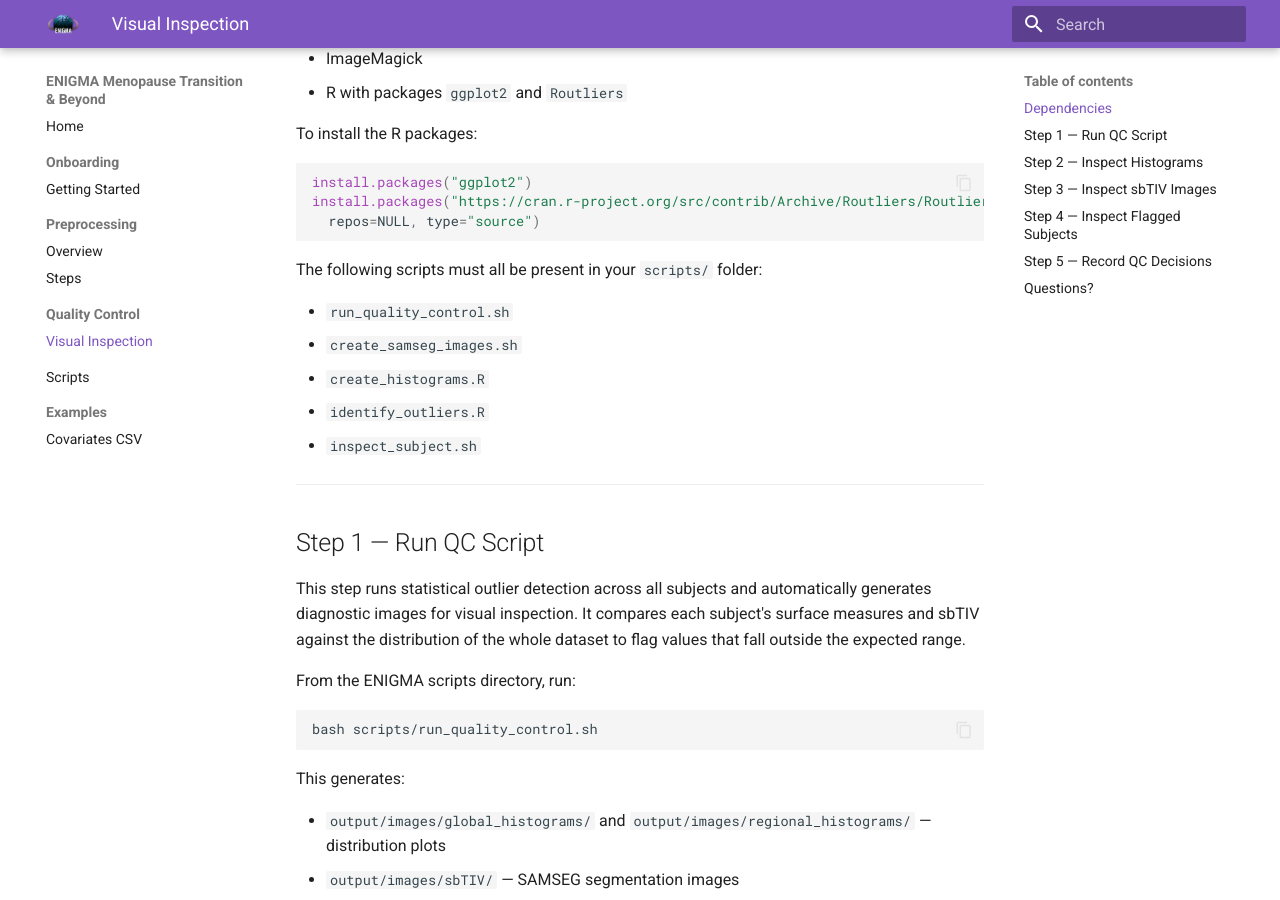
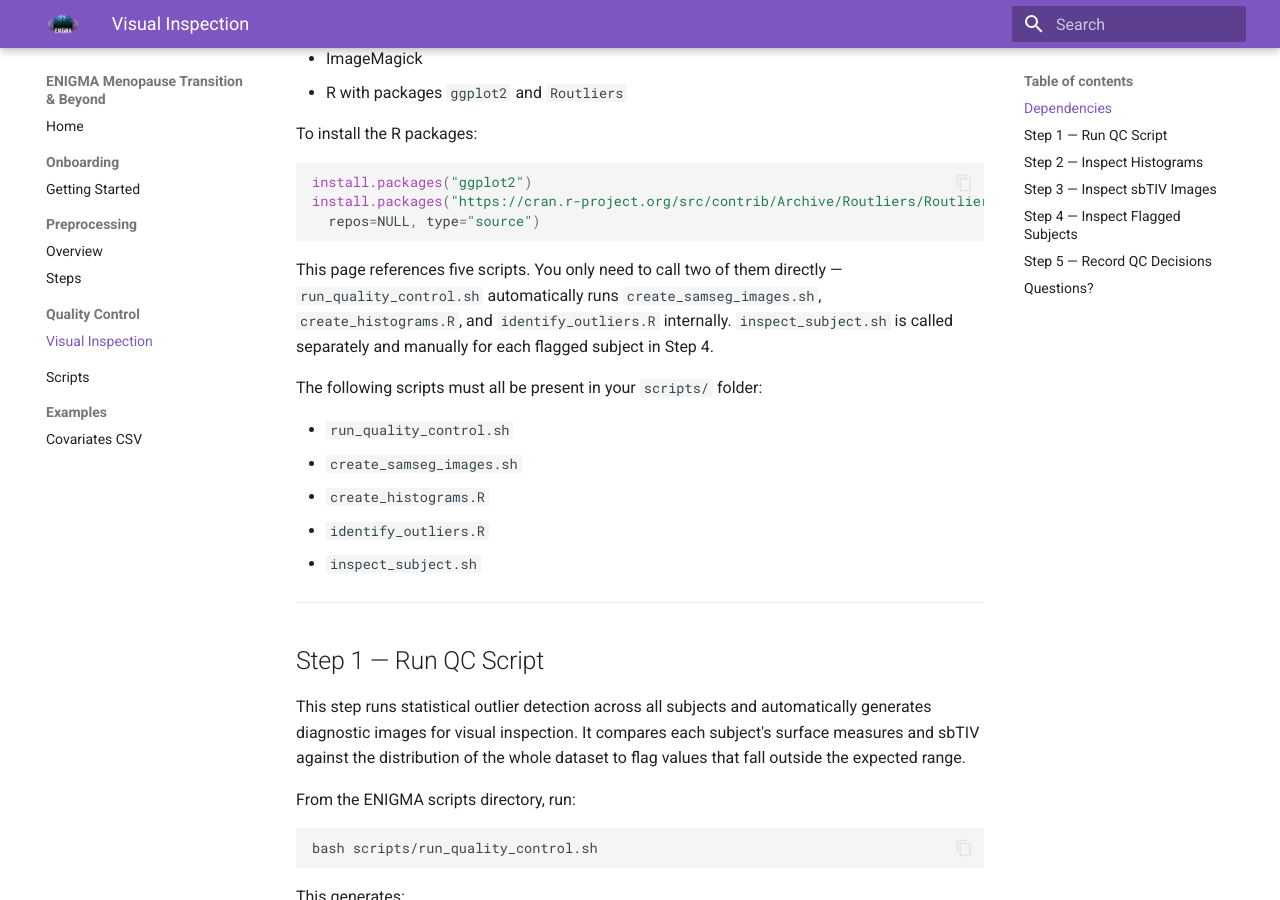
Before and after one commit to gorettiei/enigma-menopause-docs, an MkDocs documentation site: the page built from docs/qc/visual-inspection.md, in a window 1280 px wide and 900 px high, scrolled down 428 px. Built offline with MkDocs 1.6.1 and Material for MkDocs 9.7.7, drawn with Linux system fonts in a browser that asks for light colours.

Commit message:
Clarify script execution order in QC dependencies

````diff
--- a/docs/qc/visual-inspection.md
+++ b/docs/qc/visual-inspection.md
@@ -19,6 +19,8 @@ install.packages("ggplot2")
 install.packages("https://cran.r-project.org/src/contrib/Archive/Routliers/Routliers_0.0.0.3.tar.gz",
   repos=NULL, type="source")
 ```
+
+This page references five scripts. You only need to call two of them directly — `run_quality_control.sh` automatically runs `create_samseg_images.sh`, `create_histograms.R`, and `identify_outliers.R` internally. `inspect_subject.sh` is called separately and manually for each flagged subject in Step 4.
 
 The following scripts must all be present in your `scripts/` folder:
 
````
